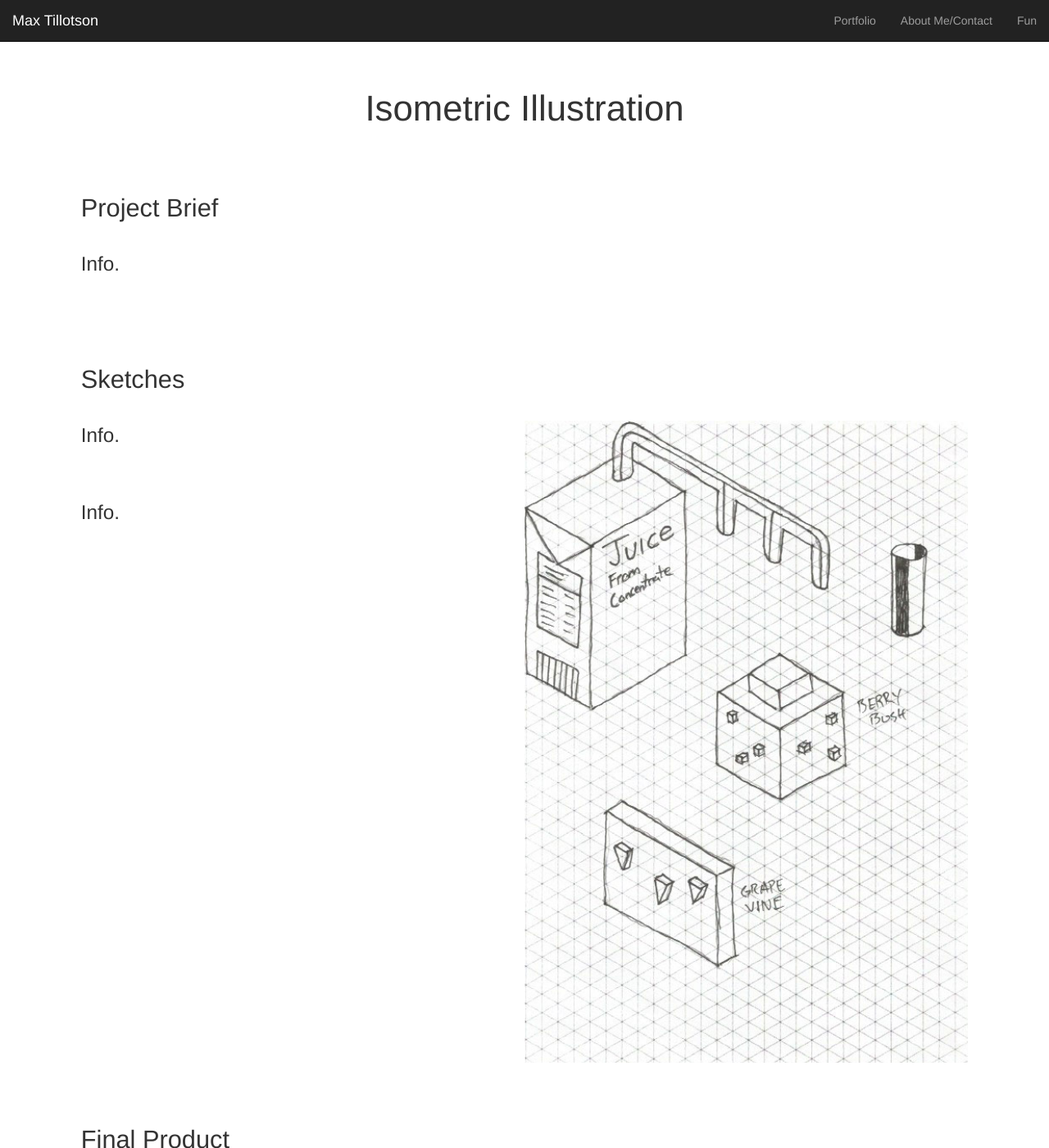
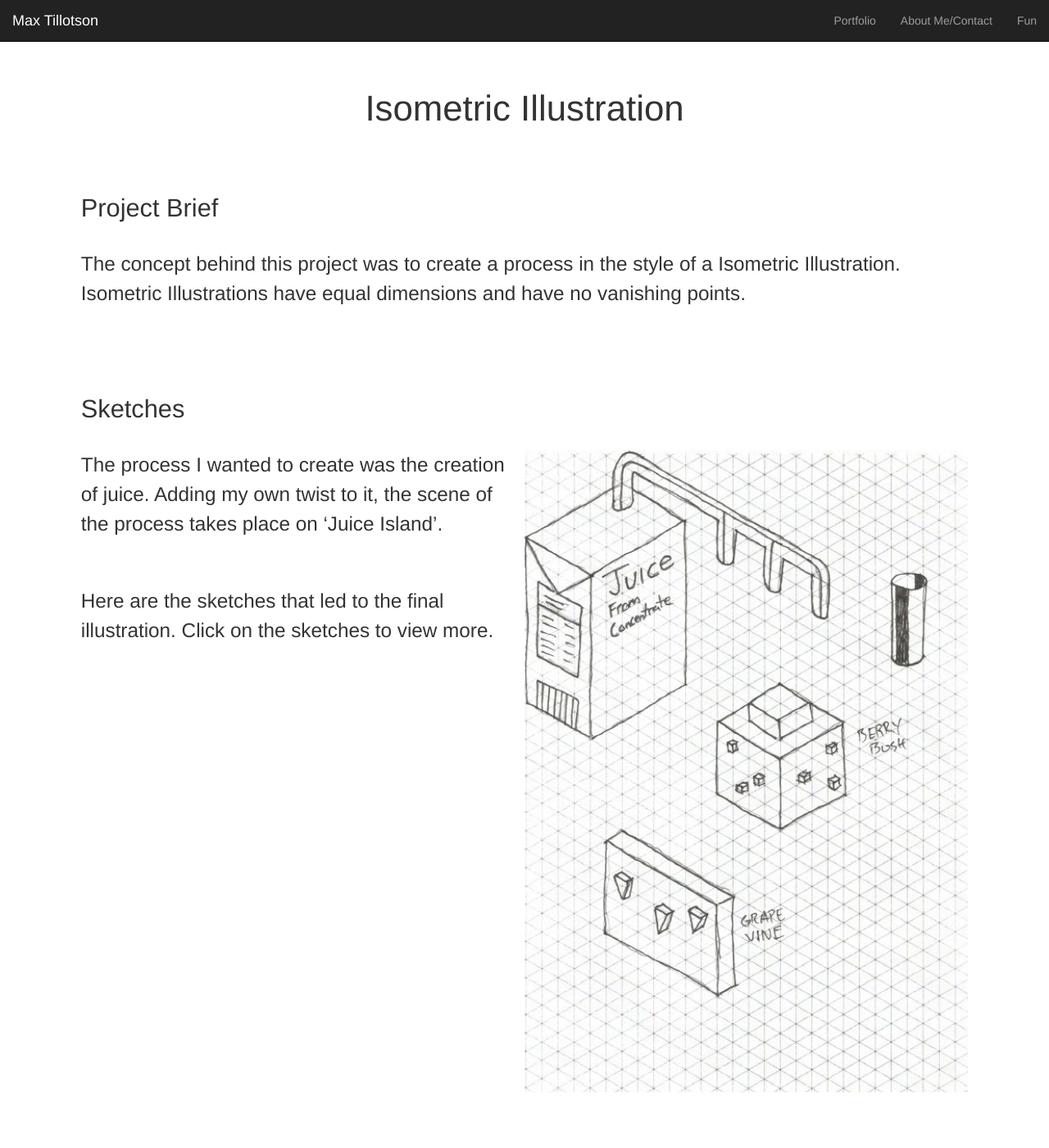
Before and after one commit to MaxTillotson/maxtill.ca, a Jekyll site: the page built from isometric-illustration.html, in a window 1280 px wide and 1400 px high. Shown: the whole window at 82% size. Built offline with Jekyll 4.4.1, drawn with Linux system fonts in a browser that asks for light colours; nearby versions of some CDN libraries; some of the changed text lies outside the part shown.

Commit message:
added more content

```diff
--- a/isometric-illustration.html
+++ b/isometric-illustration.html
@@ -10,7 +10,7 @@ layout: default
         <div class="text block pad-t-1-2">
           <h2 class="push-0 name">Project Brief</h2>
         </div>
-        <p class="pad-t giga">Info.</p>
+        <p class="pad-t giga">The concept behind this project was to create a process in the style of a Isometric Illustration. Isometric Illustrations have equal dimensions and have no vanishing points.</p>
       </div>
     </div>
     <div class="island unit xs-1 s-1 m-1 l-1">
@@ -19,8 +19,8 @@ layout: default
       </div>
       <div class="grid">
         <div class="unit xs-1 s-1 m-1-2 l-1-2">
-          <p class="pad-t giga">Info.</p>
-          <p class="pad-t giga">Info.</p>
+          <p class="pad-t giga">The process I wanted to create was the creation of juice. Adding my own twist to it, the scene of the process takes place on ‘Juice Island’.</p>
+          <p class="pad-t giga">Here are the sketches that led to the final illustration. Click on the sketches to view more.</p>
         </div>
         <div class="unit xs-1 s-1 m-1-2 l-1-2">
           <div class="hover-shadow cursor embed embed-2by3">
@@ -75,8 +75,8 @@ layout: default
       </div>
       <div class="grid">
         <div class="unit xs-1 s-1 m-1-2 l-1-2">
-          <p class="pad-t giga">Info.</p>
-          <p class="pad-t giga">Info.</p>
+          <p class="pad-t giga">After creating the digital versions of the sketches, it was just a matter of connecting everything and fitting everything into place.</p>
+          <p class="pad-t giga">Here is the final result. Click on ‘Juice Island’ for a better view.</p>
         </div>
         <div class="unit xs-1 s-1 m-1-2 l-1-2">
           <div class="embed embed-2by3">
```
Also changed, not shown: quartz.html (+5 -5 lines).
